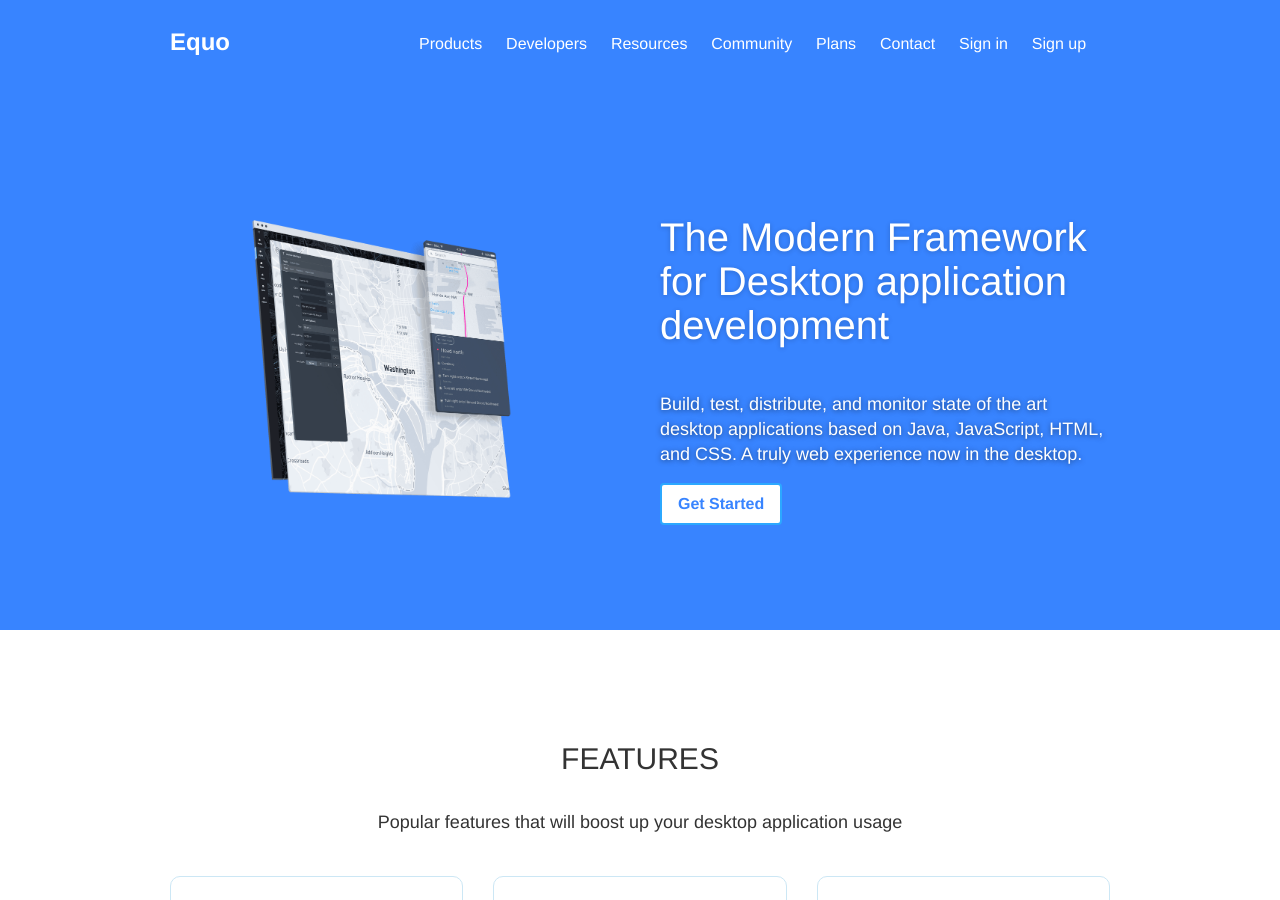
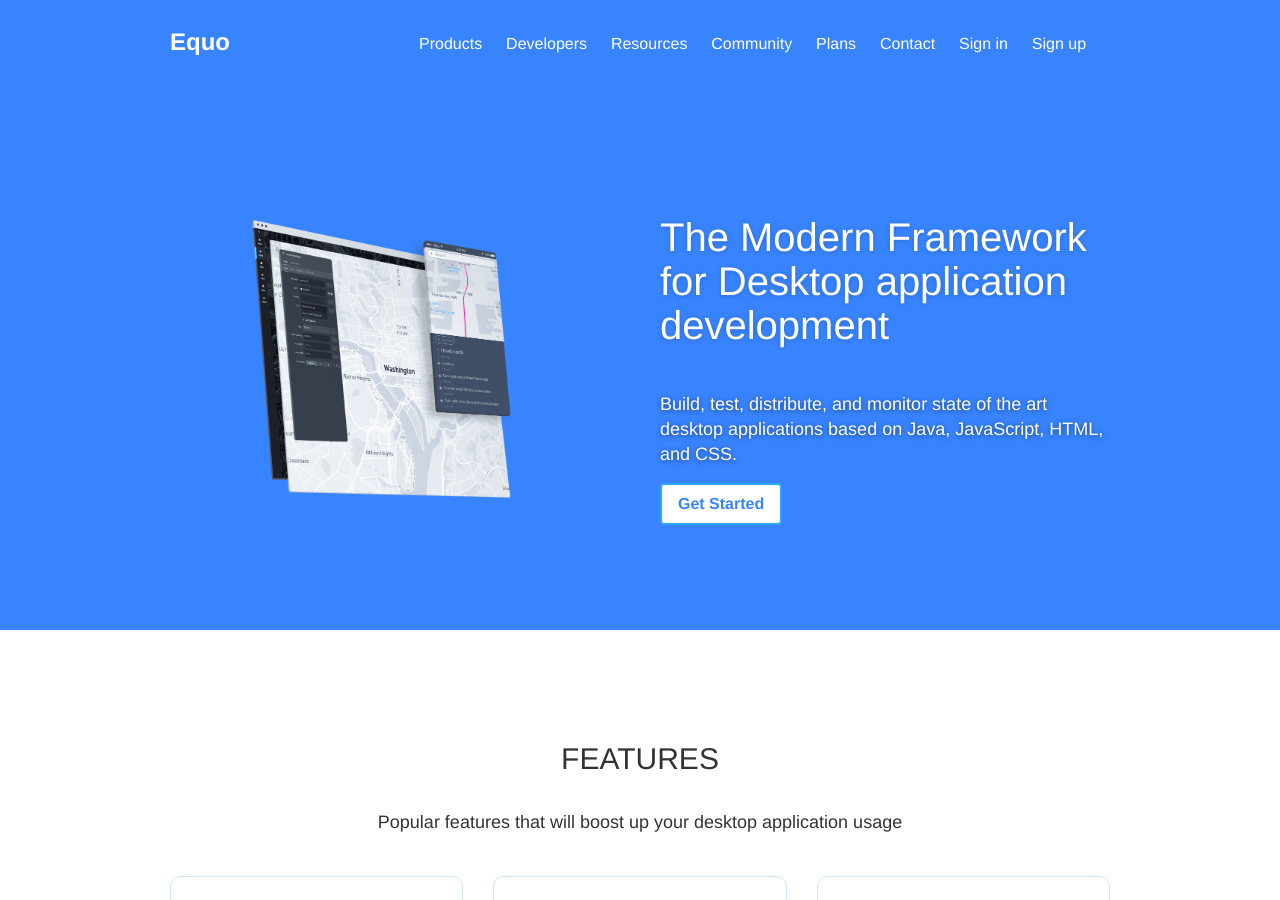
Before and after one commit to maketechnology/equo, a Jekyll site: the page built from index.md, in a window 1280 px wide and 900 px high. Built offline with Jekyll 4.4.1, drawn with Linux system fonts in a browser that asks for light colours.

Commit message:
Shorten description

```diff
--- a/index.md
+++ b/index.md
@@ -2,5 +2,5 @@
 layout: default
 title: Equo
 subTitle: The Modern Framework for Desktop application development
-description: Build, test, distribute, and monitor state of the art desktop applications based on Java, JavaScript, HTML, and CSS. A truly web experience now in the desktop.
+description: Build, test, distribute, and monitor state of the art desktop applications based on Java, JavaScript, HTML, and CSS.
 ---
```
